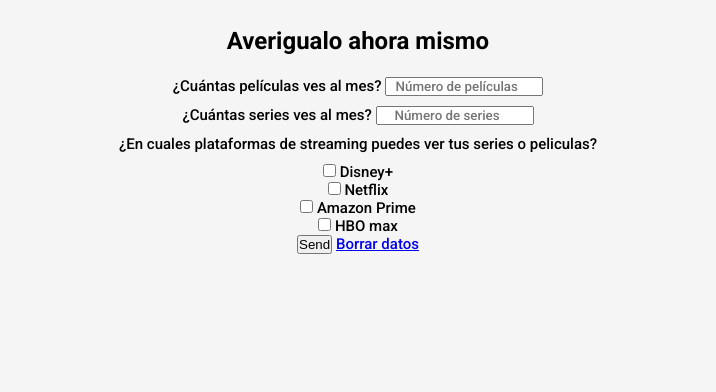
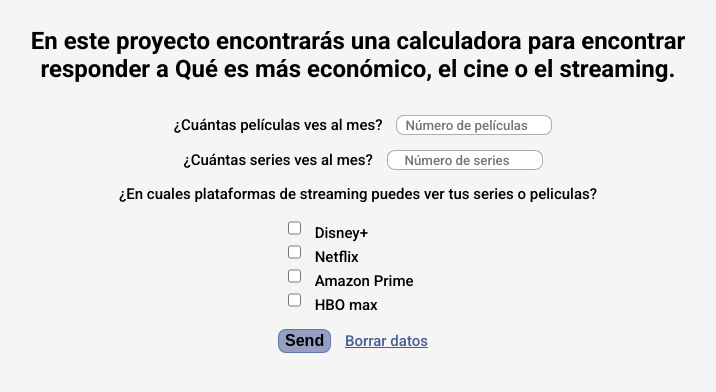
Before and after one commit to danielvaldivv/cine-challenge-JSChallenge, a plain HTML site: page public/index.html in a window 1280 px wide. Shown: the part 64-456 px from the top of the page, without its empty margins (282-998 px from the left). Drawn offline with Linux system fonts and the light colour scheme.

Commit message:
CSS styles

```diff
--- a/public/index.html
+++ b/public/index.html
@@ -11,7 +11,7 @@
 
   <main>
     <h1>¿Team cine o team streaming?</h1>
-    <h3>Averigualo ahora mismo</h3>
+    <h3>En este proyecto encontrarás una calculadora para encontrar responder a Qué es más económico, el cine o el streaming.</h3>
     <section class="container">
       <form action="">
         <div>
@@ -27,11 +27,11 @@
       <section>
         <p>¿En cuales plataformas de streaming puedes ver tus series o peliculas?</p>
 
-        <div>
-          <input type="checkbox" id="disney" value="true"> <label for="disney">Disney+ </label>          <br>
-          <input type="checkbox" id="netflix" value="true"> <label for="netflix">Netflix </label>        <br>
-          <input type="checkbox" id="amazon" value="true"> <label for="amazon">Amazon Prime  </label>    <br>
-          <input type="checkbox" id="hbo"> <label for="hbo">HBO max  </label>
+        <div class="container__checkbox">
+          <input class="container__checkbox--element" type="checkbox" id="disney" value="true"> <label for="disney">Disney+ </label>          <br>
+          <input class="container__checkbox--element" type="checkbox" id="netflix" value="true"> <label for="netflix">Netflix </label>        <br>
+          <input class="container__checkbox--element" type="checkbox" id="amazon" value="true"> <label for="amazon">Amazon Prime  </label>    <br>
+          <input class="container__checkbox--element" type="checkbox" id="hbo"> <label for="hbo">HBO max  </label>
         </div>
       </section>
 
--- a/src/index.js
+++ b/src/index.js
@@ -28,7 +28,7 @@ const streamingPlatform = [
 
 
   //Costs
-  const monthCineCost = numberMoviesValue * 3 ;
+  const monthCineCost = Math.floor(numberMoviesValue) * 3 ;
   let streamingPlatformCosts = 0;
   streamingPlatform.forEach(item => {
     if (item.value == true) {
@@ -65,8 +65,8 @@ const streamingPlatform = [
   // Remove Asyc Element
   setTimeout(() => {
     answerNode.remove(answerTitle, answer, streamingCost, cineCost);
-    // monthCineCost = 0;
-    // streamingPlatformCosts = 0;
-  }, 8000);
+    monthCineCost = 0;
+    streamingPlatformCosts = 0;
+  }, 10000);
 
   }
--- a/styles/index.css
+++ b/styles/index.css
@@ -40,13 +40,53 @@ h1{
 h3{
   margin: 12px;
   font-size: 2.4rem;
+  max-width: 700px;
 }
 
 p, label, a, form, div{
   font-size: 1.5rem;
-  margin-top: 10px;
+  margin: 5px;
+  padding: 5px;
 }
 input {
   text-align: center;
   font-family: 'Roboto', sans-serif;
+  border-radius: 8px;
+  border: 1px solid rgba(95, 95, 95, 0.5);
+  height: 20px;
 }
+.container__checkbox{
+  margin: 0 auto;
+  text-align: start;
+  width: 150px;
+  margin-block-end: 10px;
+}
+button {
+  padding: 2px 6px;
+  border-radius: 8px;
+  border: 1px solid rgba(54, 74, 143, 0.5);
+  background-color: rgba(54, 74, 143, 0.5);
+  font-size: 1.6rem;
+  font-weight: 700;
+}
+button:hover {
+  background-color: #005cc8;
+  border: 1px solid #005cc8;
+}
+button:active {
+  background-color: #11165e;
+  color: white;
+}
+a {
+  color: rgba(54, 74, 143, 0.9);
+}
+a:hover {
+  color: #11165e;
+}
+a:active {
+  color: #005cc8;
+}
+#solution{
+  background-color: rgba(54, 74, 143, 0.5);
+  border-radius: 8px;
+}
```
